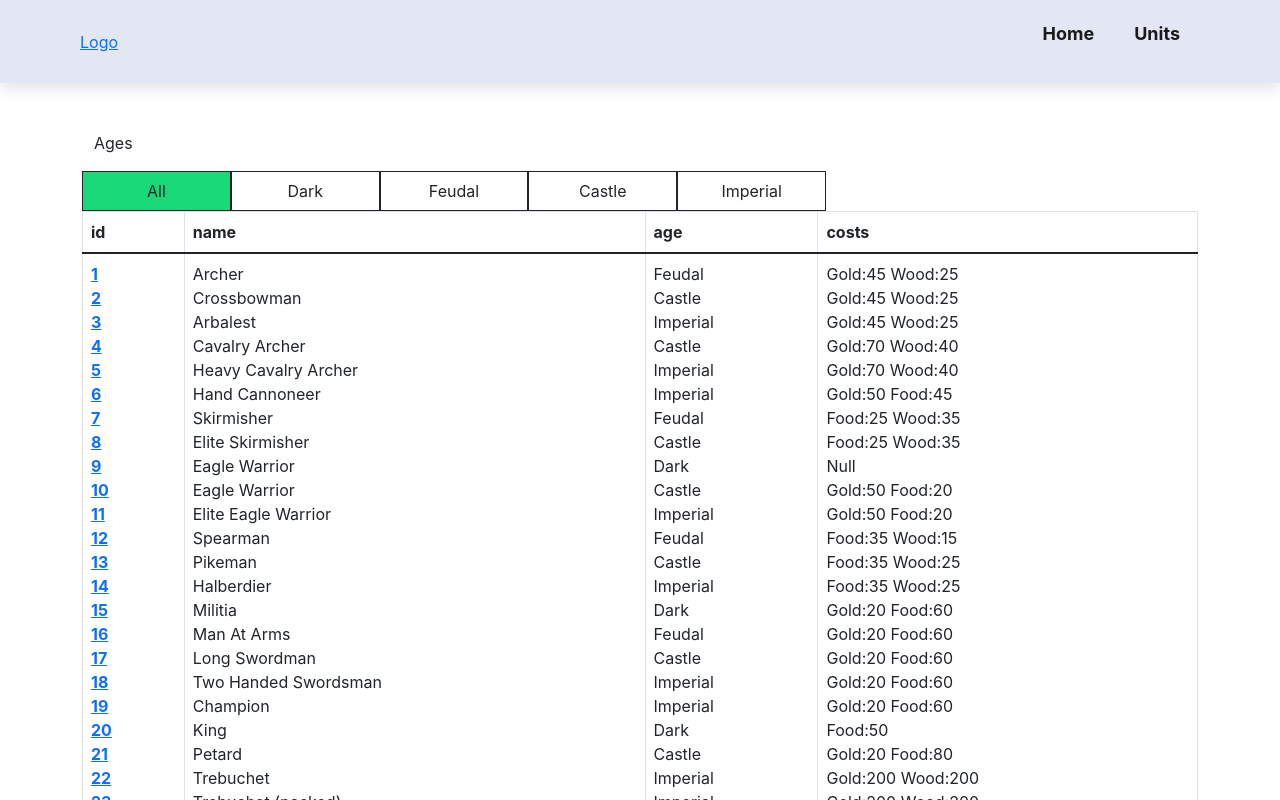
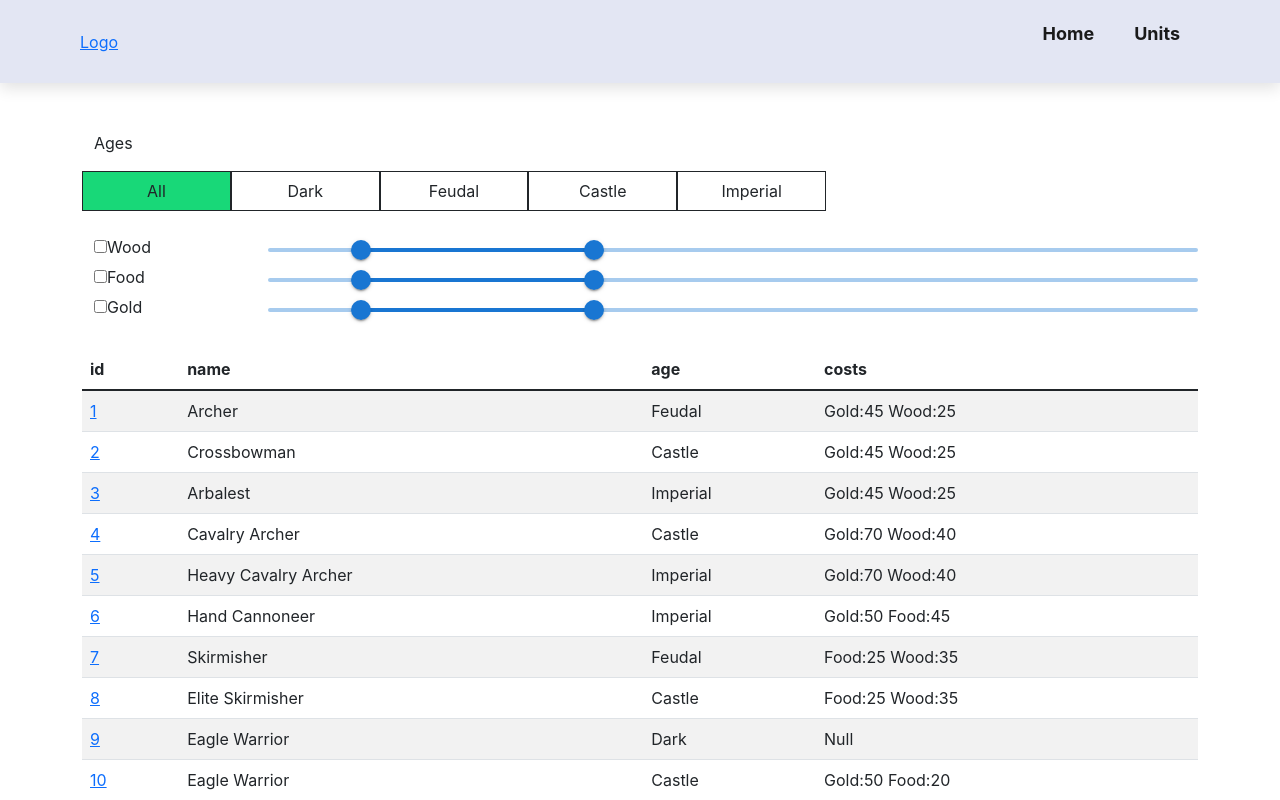
Before and after one commit to hmertozgen/age-of-empires-units, a React (Create React App) app: page /units in a window 1280 px wide. Shown: the top 800 px of the page. Built offline with nearby package versions, Linux system fonts and the light colour scheme; the HTML template or start-up script is replaced by a standard one.

Commit message:
UnitDetail_Page

```diff
--- a/package.json
+++ b/package.json
@@ -3,6 +3,9 @@
   "version": "0.1.0",
   "private": true,
   "dependencies": {
+    "@emotion/react": "^11.9.0",
+    "@emotion/styled": "^11.8.1",
+    "@mui/material": "^5.7.0",
     "@sentry/browser": "^6.19.7",
     "@sentry/tracing": "^6.19.7",
     "@testing-library/jest-dom": "^5.16.4",
@@ -38,5 +41,8 @@
       "last 1 firefox version",
       "last 1 safari version"
     ]
+  },
+  "overrides": {
+    "autoprefixer": "10.4.5"
   }
 }
--- a/src/App.js
+++ b/src/App.js
@@ -1,18 +1,25 @@
 // import "./App.css";
 import Navbar from "./components/Navbar/Navbar.jsx";
-import { BrowserRouter as Router, Route, Routes } from "react-router-dom";
+import {
+  BrowserRouter as Router,
+  Route,
+  Routes,
+  useParams,
+} from "react-router-dom";
 import Home from "./components/Pages/Homepage/Home.jsx";
 import Units from "./components/Pages/Units/Units.jsx";
 import UnitDetails from "./components/Pages/UnitsDetail/UnitDetails.jsx";
 import { useState } from "react";
 
 function App() {
-  const [productId, setProductId] = useState("");
+  const [productId, setProductId] = useState();
+  const { id } = useParams();
   return (
     <>
       <Router>
         <Navbar />
         <Routes>
+          <Route path="/" element={<Home />}></Route>
           <Route path="/home" element={<Home />}></Route>
           <Route
             path="/units"
--- /dev/null
+++ b/src/components/Pages/Units/Costs/Costs.jsx
@@ -0,0 +1,78 @@
+import { Slider } from "@mui/material";
+import React, { useState } from "react";
+import "./CostsCSS/Costs.css";
+
+function Costs() {
+  const [valueWood, setValueWood] = useState([20, 70]);
+  const [valueFood, setValueFood] = useState([20, 70]);
+  const [valueGold, setValueGold] = useState([20, 70]);
+  const changeValueWood = (event, value) => {
+    setValueWood(value);
+  };
+  const changeValueFood = (event, value) => {
+    setValueFood(value);
+  };
+  const changeValueGold = (event, value) => {
+    setValueGold(value);
+  };
+  const getText = (value) => {
+    return `${value}`;
+  };
+  return (
+    <>
+      <div className="main row">
+        <div className="col-2">
+          <input type="checkbox" />
+          Wood
+        </div>
+        <Slider
+          className="slider col"
+          min={0}
+          max={200}
+          //   marks
+          value={valueWood}
+          onChange={changeValueWood}
+          getAriaValueText={getText}
+          valueLabelDisplay="auto"
+          disableSwap
+        />
+      </div>
+      <div className="main row">
+        <div className="col-2">
+          <input type="checkbox" />
+          Food
+        </div>
+        <Slider
+          className="slider col"
+          min={0}
+          max={200}
+          //   marks
+          value={valueFood}
+          onChange={changeValueFood}
+          getAriaValueText={getText}
+          valueLabelDisplay="auto"
+          disableSwap
+        />
+      </div>
+      <div className="main row">
+        <div className="col-2">
+          <input type="checkbox" />
+          Gold
+        </div>
+        <Slider
+          className="slider col"
+          min={0}
+          max={200}
+          //   marks
+          value={valueGold}
+          onChange={changeValueGold}
+          getAriaValueText={getText}
+          valueLabelDisplay="auto"
+          disableSwap
+        />
+      </div>
+    </>
+  );
+}
+
+export default Costs;
--- /dev/null
+++ b/src/components/Pages/Units/Costs/CostsCSS/Costs.css
@@ -0,0 +1,4 @@
+.main {
+  margin: auto;
+}
+/*# sourceMappingURL=Costs.css.map */
--- /dev/null
+++ b/src/components/Pages/Units/Costs/CostsCSS/Costs.scss
@@ -0,0 +1,9 @@
+.main {
+  //   width: 60%;
+  margin: auto;
+  //   position: relative;
+
+  .slider {
+    // width: 300;
+  }
+}
--- a/src/components/Pages/Units/Table/Datatable.jsx
+++ b/src/components/Pages/Units/Table/Datatable.jsx
@@ -5,101 +5,114 @@ import UnitDetails from "../../UnitsDetail/UnitDetails";
 
 function Datatable({ productId, setProductId, menuItem }) {
   return (
-    // <div>
-    //   <table>
-    //     <thead>
-    //       <tr>
-    //         <th>id</th>
-    //         <th>name</th>
-    //         <th>age</th>
-    //         <th>costs</th>
-    //       </tr>
-    //     </thead>
-    //     <tbody>
-    //       {menuItem.map((item) => {
-    //         return (
-    //           <div className="item-cont" key={item.id}>
-    //             <tr>
-    //               <td>{item.id}</td>
-    //               <td>{item.name}</td>
-    //               <td>{item.age}</td>
-    //               <td></td>
-    //             </tr>
-    //           </div>
-    //         );
-    //       })}
-    //     </tbody>
-    //   </table>
-    // </div>
-
     <div>
-      <table className="table table-bordered">
+      <table className="table table-striped">
         <thead>
           <tr>
-            <th scope="col">id</th>
-            <th scope="col">name</th>
-            <th scope="col">age</th>
-            <th scope="col">costs</th>
+            <th>id</th>
+            <th>name</th>
+            <th>age</th>
+            <th>costs</th>
           </tr>
         </thead>
         <tbody>
-          <tr>
-            <th scope="row">
-              {menuItem.map((unit) => {
-                return (
+          {menuItem.map((item) => {
+            return (
+              <tr key={item.id}>
+                <td>
                   <Link
-                    key={unit.id}
-                    to={`/units/${unit.id}`}
-                    onClick={setProductId(unit.id)}
+                    key={item.id}
+                    to={`/units/${item.id}`}
+                    onClick={() => setProductId(item.id)}
                   >
-                    <div className="box" key={unit.id}>
-                      {unit.id}
-                    </div>
+                    {item.id}
                   </Link>
-                );
-              })}
-            </th>
-            <td>
-              {menuItem.map((unit) => {
-                return (
-                  <div className="box" key={unit.id}>
-                    {unit.name}
-                  </div>
-                );
-              })}
-            </td>
-            <td>
-              {menuItem.map((unit) => {
-                return (
-                  <div className="box" key={unit.id}>
-                    {unit.age}
-                  </div>
-                );
-              })}
-            </td>
-            <td>
-              {menuItem.map((unit) => {
-                return (
-                  <div className="box" key={unit.id}>
-                    {unit.cost == null && <span>Null</span>}
-                    {unit.cost !== null && unit.cost.Gold ? (
-                      <span>{` Gold:${unit.cost.Gold} `}</span>
-                    ) : null}
-
-                    {unit.cost !== null && unit.cost.Food ? (
-                      <span>{` Food:${unit.cost.Food} `}</span>
-                    ) : null}
-                    {unit.cost !== null && unit.cost.Wood ? (
-                      <span>{` Wood:${unit.cost.Wood} `}</span>
-                    ) : null}
-                  </div>
-                );
-              })}
-            </td>
-          </tr>
+                </td>
+                <td>{item.name}</td>
+                <td>{item.age}</td>
+                <td>
+                  {item.cost == null && <span>Null</span>}
+                  {item.cost !== null && item.cost.Gold ? (
+                    <span>{` Gold:${item.cost.Gold} `}</span>
+                  ) : null}
+                  {item.cost !== null && item.cost.Food ? (
+                    <span>{` Food:${item.cost.Food} `}</span>
+                  ) : null}
+                  {item.cost !== null && item.cost.Wood ? (
+                    <span>{` Wood:${item.cost.Wood} `}</span>
+                  ) : null}
+                </td>
+              </tr>
+            );
+          })}
         </tbody>
       </table>
     </div>
+
+    //   <div>
+    //     <table className="table table-bordered">
+    //       <thead>
+    //         <tr>
+    //           <th scope="col">id</th>
+    //           <th scope="col">name</th>
+    //           <th scope="col">age</th>
+    //           <th scope="col">costs</th>
+    //         </tr>
+    //       </thead>
+    //       <tbody>
+    //         <tr>
+    //           <th scope="row">
+    //             {menuItem.map((unit) => {
+    //               return (
+    //                 <Link key={unit.id} to={`/units/${unit.id}` }>
+    //                   <div className="box" key={unit.id}>
+    //                     {unit.id}
+    //                   </div>
+    //                 </Link>
+    //               );
+    //             })}
+    //           </th>
+    //           <td>
+    //             {menuItem.map((unit) => {
+    //               return (
+    //                 <div className="box" key={unit.id}>
+    //                   {unit.name}
+    //                 </div>
+    //               );
+    //             })}
+    //           </td>
+    //           <td>
+    //             {menuItem.map((unit) => {
+    //               return (
+    //                 <div className="box" key={unit.id}>
+    //                   {unit.age}
+    //                 </div>
+    //               );
+    //             })}
+    //           </td>
+    // <td>
+    //   {menuItem.map((unit) => {
+    //     return (
+    //       <div className="box" key={unit.id}>
+    //         {unit.cost == null && <span>Null</span>}
+    //         {unit.cost !== null && unit.cost.Gold ? (
+    //           <span>{` Gold:${unit.cost.Gold} `}</span>
+    //         ) : null}
+
+    //         {unit.cost !== null && unit.cost.Food ? (
+    //           <span>{` Food:${unit.cost.Food} `}</span>
+    //         ) : null}
+    //         {unit.cost !== null && unit.cost.Wood ? (
+    //           <span>{` Wood:${unit.cost.Wood} `}</span>
+    //         ) : null}
+    //       </div>
+    //     );
+    //   })}
+    // </td>
+    //         </tr>
+    //       </tbody>
+    //     </table>
+    //   </div>
   );
 }
 
--- a/src/components/Pages/Units/Units.jsx
+++ b/src/components/Pages/Units/Units.jsx
@@ -3,6 +3,7 @@ import Ages from "./Ages/Ages";
 import Datatable from "./Table/Datatable";
 
 import AgeOfUnits from "../../../age-of-empires-units.json";
+import Costs from "./Costs/Costs";
 
 const allAges = ["All", ...new Set(AgeOfUnits.units.map((item) => item.age))];
 
@@ -22,6 +23,9 @@ function Units({ productId, setProductId }) {
   return (
     <div className="container">
       <Ages button={buttons} filter={filter} />
+      <div className="mt-4 mb-4">
+        <Costs />
+      </div>
       <Datatable
         productId={productId}
         setProductId={setProductId}
```
Also changed, not shown: src/components/Pages/UnitsDetail/UnitDetails.jsx (+74 -10 lines), 2 other files (tests, documents, lock files or other folders).
